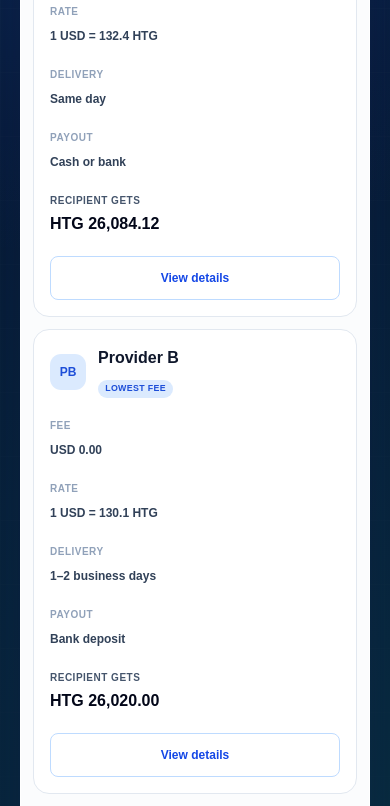
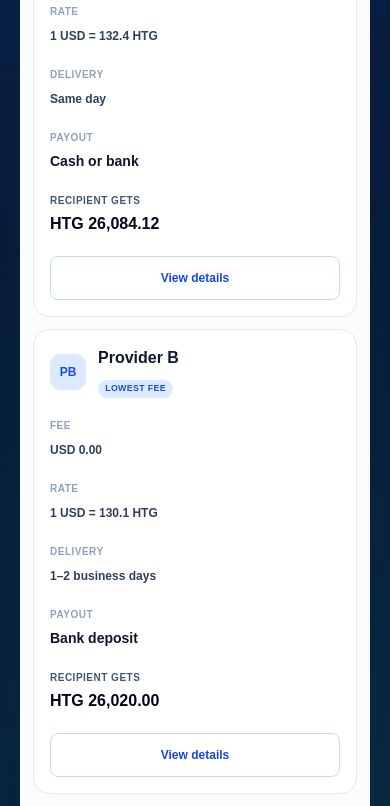
Before and after one commit to RPGA2015/TransferHub, a Next.js app: page /en in a window 390 px wide. Shown: the part 2040-2846 px from the top of the page. Built offline with nearby package versions, Linux system fonts and the light colour scheme.

Commit message:
Improve mobile payout readability

```diff
--- a/components/TransferComparison.tsx
+++ b/components/TransferComparison.tsx
@@ -157,7 +157,14 @@ function Results({ locale, dictionary, corridor, providers, visibleResultCount,
  <span className="mt-1 block sm:mt-0">
   <ProviderBadge provider={provider} />
 </span>
-</span></span></div><ProviderStat label={copy.fee} value={formatCurrency(provider.fee, corridor.sendCurrency, 2, locale)} /><ProviderStat label={copy.rate} value={formatExchangeRate(provider.exchangeRate, corridor.sendCurrency, corridor.receiveCurrency, locale)} /><ProviderStat label={copy.delivery} value={provider.deliveryLabel} /><ProviderStat label={copy.payout} value={dictionary.payoutMethods[provider.payoutMethod]} /><div className="sm:text-right"><span className="mb-1 block text-[10px] font-bold uppercase tracking-wider text-slate-600 sm:hidden">{copy.recipientGets}</span><strong className="text-base font-bold text-slate-950 sm:text-sm">{formatRecipientAmount(provider.recipientAmount, corridor.receiveCurrency, locale)}</strong></div><button ref={(element) => { if (element) buttonRefs.set(provider.providerId, element); else buttonRefs.delete(provider.providerId); }} type="button" onClick={() => onSelect(provider)} aria-label={`${copy.viewDetails}: ${provider.providerName}`} aria-expanded={isSelected} data-selected={isSelected} aria-controls={detailsPanelId} className="w-full min-h-11 rounded-lg border border-blue-200 bg-white px-3 py-2 text-xs font-bold text-blue-700 transition sm:w-auto hover:border-blue-400 hover:bg-blue-50 data-[selected=true]:border-blue-500 data-[selected=true]:bg-blue-50 data-[selected=true]:text-blue-800">{isSelected ? copy.detailsOpen : copy.viewDetails}</button></article>; })}</div></>}</>;
+</span></span></div><ProviderStat label={copy.fee} value={formatCurrency(provider.fee, corridor.sendCurrency, 2, locale)} /><ProviderStat label={copy.rate} value={formatExchangeRate(provider.exchangeRate, corridor.sendCurrency, corridor.receiveCurrency, locale)} /><ProviderStat label={copy.delivery} value={provider.deliveryLabel} /><div>
+  <span className="mb-1 block text-[10px] font-bold uppercase tracking-wider text-slate-400 sm:hidden">
+    {copy.payout}
+  </span>
+  <span className="text-sm font-semibold text-slate-900 sm:text-xs sm:leading-5 sm:text-slate-700">
+    {dictionary.payoutMethods[provider.payoutMethod]}
+  </span>
+</div><div className="sm:text-right"><span className="mb-1 block text-[10px] font-bold uppercase tracking-wider text-slate-600 sm:hidden">{copy.recipientGets}</span><strong className="text-base font-bold text-slate-950 sm:text-sm">{formatRecipientAmount(provider.recipientAmount, corridor.receiveCurrency, locale)}</strong></div><button ref={(element) => { if (element) buttonRefs.set(provider.providerId, element); else buttonRefs.delete(provider.providerId); }} type="button" onClick={() => onSelect(provider)} aria-label={`${copy.viewDetails}: ${provider.providerName}`} aria-expanded={isSelected} data-selected={isSelected} aria-controls={detailsPanelId} className="w-full min-h-11 rounded-lg border border-blue-200 bg-white px-3 py-2 text-xs font-bold text-blue-700 transition sm:w-auto hover:border-blue-400 hover:bg-blue-50 data-[selected=true]:border-blue-500 data-[selected=true]:bg-blue-50 data-[selected=true]:text-blue-800">{isSelected ? copy.detailsOpen : copy.viewDetails}</button></article>; })}</div></>}</>;
 }
 
 function ProviderStat({ label, value }: { label: string; value: string }) { return <div><span className="mb-1 block text-[10px] font-bold uppercase tracking-wider text-slate-400 sm:hidden">{label}</span><span className="text-xs font-semibold leading-5 text-slate-700">{value}</span></div>; }
```
